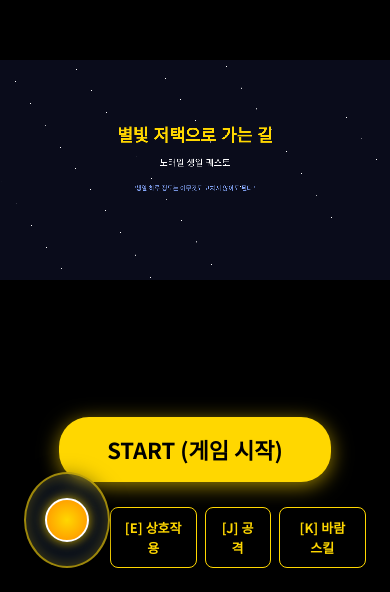
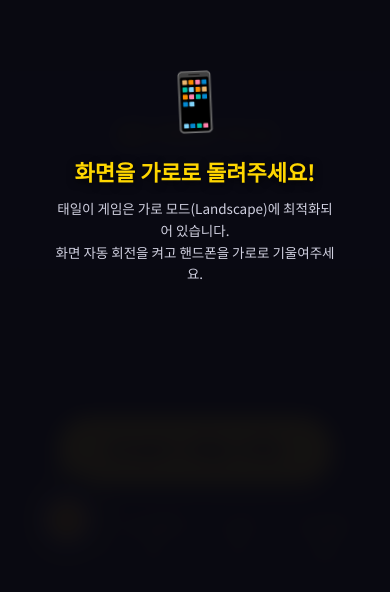
Before and after one commit to Shunamo/taeilgame, a Next.js app: page / in a window 390 px wide. Shown: the part 252-844 px from the top of the page. Built offline with nearby package versions, Linux system fonts and the light colour scheme.

Commit message:
Add portrait orientation warning overlay to force landscape play

```diff
--- a/src/components/game2d/Game2D.tsx
+++ b/src/components/game2d/Game2D.tsx
@@ -69,6 +69,22 @@ export function Game2D() {
   const [showLetterModal, setShowLetterModal] = useState<boolean>(false);
   const [showPhonePopup, setShowPhonePopup] = useState<boolean>(false);
   const [statusAnimation, setStatusAnimation] = useState<{ fatigue: number; focus: number; back: number } | null>(null);
+  const [isPortrait, setIsPortrait] = useState<boolean>(false);
+
+  useEffect(() => {
+    const checkOrientation = () => {
+      if (typeof window !== 'undefined') {
+        setIsPortrait(window.innerHeight > window.innerWidth);
+      }
+    };
+    checkOrientation();
+    window.addEventListener('resize', checkOrientation);
+    window.addEventListener('orientationchange', checkOrientation);
+    return () => {
+      window.removeEventListener('resize', checkOrientation);
+      window.removeEventListener('orientationchange', checkOrientation);
+    };
+  }, []);
 
   // Gameplay references
   const playerRef = useRef({
@@ -3954,6 +3970,57 @@ export function Game2D() {
           </div>
         </div>
       )}
+
+      {/* PORTRAIT ORIENTATION FORCE WARNING OVERLAY */}
+      <div
+        className="portrait-warning-overlay"
+        style={{
+          position: 'fixed',
+          inset: 0,
+          zIndex: 999999,
+          background: 'rgba(10, 10, 18, 0.96)',
+          backdropFilter: 'blur(10px)',
+          WebkitBackdropFilter: 'blur(10px)',
+          display: isPortrait ? 'flex' : 'none',
+          flexDirection: 'column',
+          alignItems: 'center',
+          justifyContent: 'center',
+          color: '#ffffff',
+          textAlign: 'center',
+          padding: '24px',
+          boxSizing: 'border-box',
+          pointerEvents: 'auto',
+        }}
+      >
+        <div
+          style={{
+            fontSize: '56px',
+            marginBottom: '16px',
+            animation: 'rotatePhone 2.5s infinite ease-in-out',
+          }}
+        >
+          📱
+        </div>
+        <h2 style={{ fontSize: '22px', fontWeight: 'bold', color: '#ffd700', marginBottom: '10px', textShadow: '0 2px 8px rgba(0,0,0,0.8)' }}>
+          화면을 가로로 돌려주세요!
+        </h2>
+        <p style={{ fontSize: '13.5px', color: '#d0d0e0', lineHeight: 1.6, maxWidth: '280px', margin: 0 }}>
+          태일이 게임은 가로 모드(Landscape)에 최적화되어 있습니다.<br />
+          화면 자동 회전을 켜고 핸드폰을 가로로 기울여주세요.
+        </p>
+        <style>{`
+          @keyframes rotatePhone {
+            0%, 15% { transform: rotate(0deg); }
+            45%, 65% { transform: rotate(-90deg); }
+            95%, 100% { transform: rotate(0deg); }
+          }
+          @media (orientation: portrait) {
+            .portrait-warning-overlay {
+              display: flex !important;
+            }
+          }
+        `}</style>
+      </div>
     </div>
   );
 }
```
